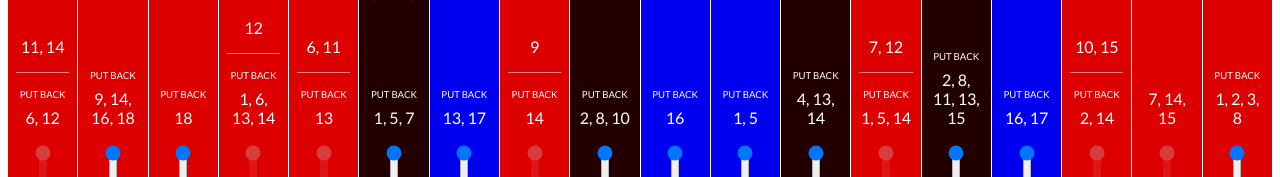
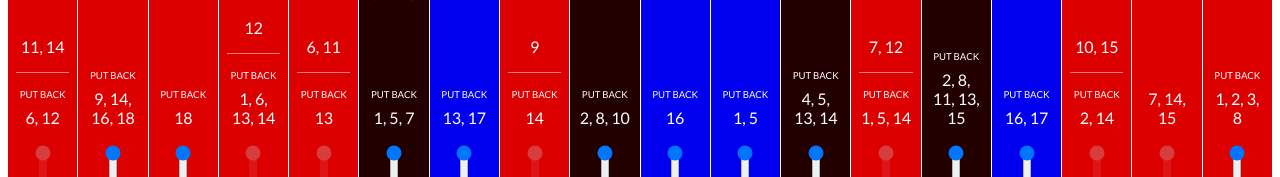
Before and after one commit to mafu-d/signal-box-simulator, a Vue app: page / in a window 1280 px wide. Shown: the part 586-763 px from the top of the page. Built offline with nearby package versions, Linux system fonts and the light colour scheme.

Commit message:
Add lock for lever 12

```diff
--- a/src/App.vue
+++ b/src/App.vue
@@ -151,7 +151,7 @@ export default {
           state: 0,
           label: "Down Shed Catch",
           type: "point",
-          unlockedBy: { 14: 0, 13: 0, 4: 0 },
+          unlockedBy: { 14: 0, 13: 0, 4: 0, 5: 0 },
         },
         {
           id: 13,
```
